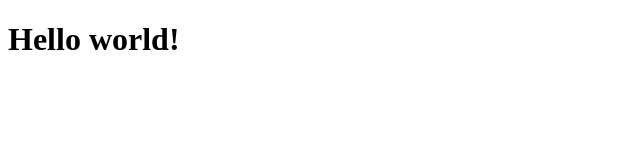
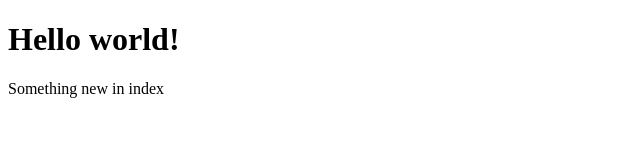
Before and after one commit to mityourik/first-project, a plain HTML site: page index.html in a window 1280 px wide. Shown: the whole page, without its empty margins (0-640 px from the left). Drawn offline with Linux system fonts and the light colour scheme.

Commit message:
second change

```diff
--- a/index.html
+++ b/index.html
@@ -8,5 +8,6 @@
 </head>
 <body>
     <h1 class="body__test">Hello world!</h1>
+    <p class="text__body">Something new in index</p>
 </body>
 </html>
```
